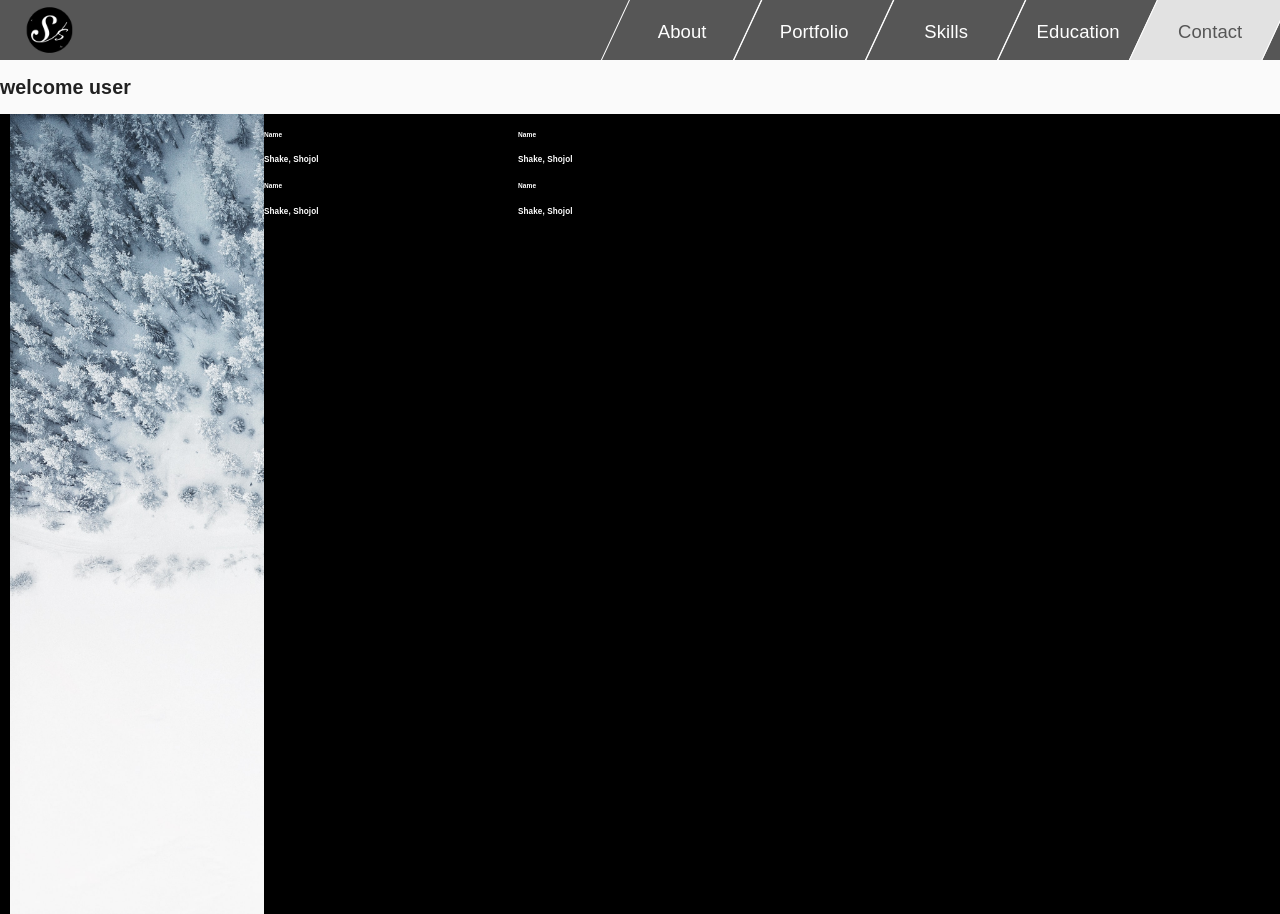
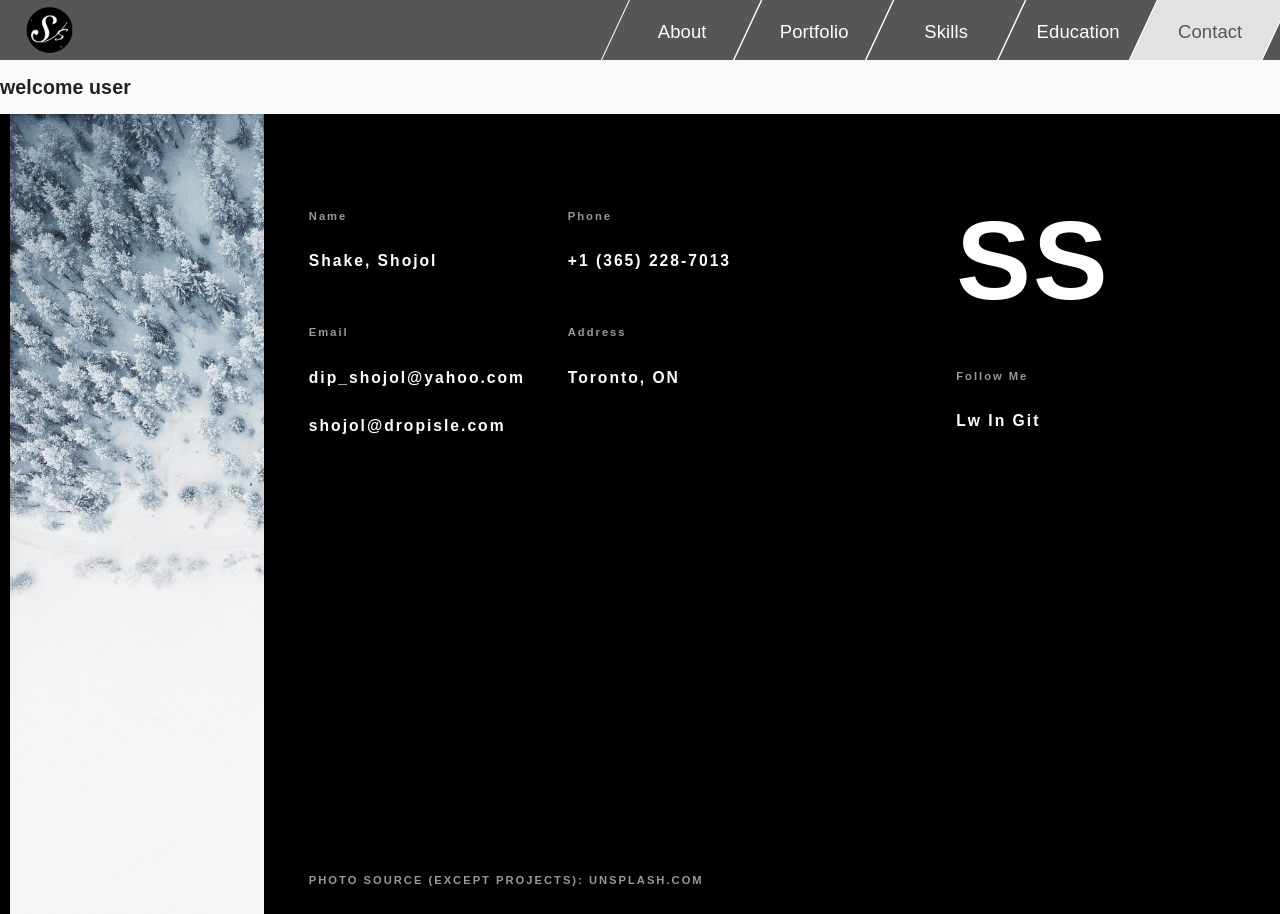
Before and after one commit to dipshojol/portfolio2020, a React (Create React App) app in the folder client/: page /contact in a window 1280 px wide. Built offline with nearby package versions, Linux system fonts and the light colour scheme; a web font is replaced by a local one.

Commit message:
footer for web

```diff
--- a/client/public/index.html
+++ b/client/public/index.html
@@ -29,6 +29,9 @@
         --header-footer-bg-color: #565656;
         --header-footer-font: 'Teko', sans-serif;
         --body-font: 'Federo', sans-serif;
+      }
+      a {
+        text-decoration: none;
       }
       * {
         font-family: var(--body-font);
--- a/client/src/components/Footer/Footer.js
+++ b/client/src/components/Footer/Footer.js
@@ -10,6 +10,7 @@ const useStyles = makeStyles(theme => ({
     color: '#fff',
     position: 'relative',
     borderLeft: '10px solid #000',
+    letterSpacing: 2,
     '& img': {
       position: 'absolute',
       left: '0',
@@ -23,10 +24,46 @@ const useStyles = makeStyles(theme => ({
     background: '#000',
     fontFamily: 'var(--header-footer-font)',
     display: 'grid',
-    gridTemplateColumns: '1fr 2fr 1fr',
+    gridTemplateColumns: '2fr 1fr',
     width: '80%',
     height: '100%',
-    justifySelf: 'end'
+    justifySelf: 'end',
+    paddingLeft: '4rem',
+    paddingTop: '6rem',
+    '& h6': {
+      fontSize: '1rem',
+      opacity: '.6'
+    },
+    '& h5': {
+      fontSize: '1.4rem'
+    },
+    '& a': {
+      color: '#fff'
+    }
+  },
+  infoWrap: {
+    width: '80%',
+    display: 'grid',
+    gridTemplateRows: '0.2fr auto 0.2fr'
+  },
+  infoOne: {
+    display: 'grid',
+    gridTemplateColumns: '1fr 1fr'
+  },
+  infoTwo: {
+    display: 'grid',
+    gridTemplateColumns: '1fr 1fr'
+  },
+  initial: {
+    fontSize: '5rem',
+    '& h1': {
+      margin: '0',
+      padding: '0'
+    }
+  },
+  photoCredits: {
+    display: 'grid',
+    alignContent: 'end'
   }
 }));
 
@@ -38,19 +75,45 @@ const Footer = () => {
       <footer className={classes.footer}>
         <img src={bgImg} alt="bgImg" />
         <div className={classes.footerWrap}>
-          <div>
-            <h6>Name</h6>
-            <h5>Shake, Shojol</h5>
-            <h6>Name</h6>
-            <h5>Shake, Shojol</h5>
+          <div className={classes.infoWrap}>
+            <div className={classes.infoOne}>
+              <div>
+                <h6>Name</h6>
+                <h5>Shake, Shojol</h5>
+              </div>
+              <div>
+                <h6>Phone</h6>
+                <h5>+1 (365) 228-7013</h5>
+              </div>
+            </div>
+            <div className={classes.infoTwo}>
+              <div>
+                <h6>Email</h6>
+                <h5>
+                  <a href="mailto: dip_shojol@yahoo.com">
+                    dip_shojol@yahoo.com
+                  </a>
+                </h5>
+                <h5>
+                  <a href="mailto: shojol@dropisle.com">shojol@dropisle.com</a>
+                </h5>
+              </div>
+              <div>
+                <h6>Address</h6>
+                <h5>Toronto, ON</h5>
+              </div>
+            </div>
+            <div className={classes.photoCredits}>
+              <h6>PHOTO SOURCE (EXCEPT PROJECTS): UNSPLASH.COM</h6>
+            </div>
           </div>
-          <div>
-            <h6>Name</h6>
-            <h5>Shake, Shojol</h5>
-            <h6>Name</h6>
-            <h5>Shake, Shojol</h5>
+          <div className={classes.initial}>
+            <h1>SS</h1>
+            <div className={classes.social}>
+              <h6>Follow Me</h6>
+              <h5>Lw In Git</h5>
+            </div>
           </div>
-          <div></div>
         </div>
       </footer>
     </>
--- a/client/src/pages/HomeStyle.js
+++ b/client/src/pages/HomeStyle.js
@@ -110,13 +110,13 @@ const useStyles = makeStyles(theme => ({
     color: '#565656'
   },
   aboutMe2: {
-    maxWidth: '60%',
-    fontSize: '2rem',
-    // fontFamily: "'Marcellus SC', serif",
+    maxWidth: '50%',
+    fontSize: '1.5rem',
     zIndex: '1',
-    // color: '#8b8b8b',
-    marginTop: '15rem',
+    marginTop: '10rem',
     marginBottom: '5%',
+    padding: '6rem',
+    zIndex: '1',
 
     '& h2': {
       display: 'inline'
@@ -125,19 +125,17 @@ const useStyles = makeStyles(theme => ({
   },
   bgImg2: {
     position: 'absolute',
-    left: '0',
+    right: '0',
     top: '0',
     display: 'grid',
     justifyItems: 'end',
     overflow: 'hidden',
-    // border: '1px solid',
     height: '100%',
+    zIndex: '-1',
 
     '& img': {
       maxHeight: '80%',
-      // maxWidth: '25vw',
-      // width: '10%',
-      alignSelf: 'center',
+      maxWidth: '100%',
       webkitFilter: 'grayscale(100%)' /* Safari 6.0 - 9.0 */,
       filter: 'grayscale(100%)',
       transition: 'all .4s ease'
--- a/client/src/pages/HomeWeb.js
+++ b/client/src/pages/HomeWeb.js
@@ -67,15 +67,11 @@ const HomePageWeb = () => {
       <div className={classes.aboutSection}>
         <div className={classes.aboutMe1}>
           <div>
-            I'm a <h1>Web Developer</h1>
-            <br /> and Designer living in
-            <span> Toronto</span>.
-            {/* <br />I love to develop unique and robust web application and my
-          interest in web technology increasing since the day I started working
-          using web technologies. <br /> */}
-            <br />I spend my daily life, Design and Developing new
-            websites/applications using the most advanced web technologies such
-            as, <br />
+            I'm a <h1>Frontend/MERN Developer</h1>
+            <br /> living in Toronto.
+            <br />I love to develop unique and robust web application and my
+            interest in web technology increasing since the day I started
+            working using web technologies. <br />
           </div>
         </div>
         <div className={classes.bgImg1}>
@@ -87,6 +83,9 @@ const HomePageWeb = () => {
           <img src={photography2} alt="traveling" />
         </div>
         <div className={classes.aboutMe2}>
+          <br />I spend my daily life, Design and Developing new
+          websites/applications using the most advanced web technologies such
+          as, <br />
           <h2>Frontend</h2> engineering – ( vanilla
           <span> JavaScript (ES6), ReactJS</span>, jQuery, CSS/Scss,
           <span> Material UI</span>, Bootstrap,
@@ -98,10 +97,10 @@ const HomePageWeb = () => {
           <span>NodeJS</span>, JIVE, and <span>MongoDB</span>, PostgreSQL,
           Firebase and more). <br />
           <br />
-          In the past few years, I have been working for some great companies
-          like <span>dropisle</span> inc., <span>OCT</span>
-          (oct.ca), <span>Apple</span> inc. and <span>TriaBeauty</span> inc.
-          which something pushes me more into
+          Currently i am working for <span>dropisle</span> inc. as an frontend
+          developer. In the past few years, I worked for some great companies
+          like <span>OCT</span> (oct.ca), <span>Apple</span> inc. and
+          <span>TriaBeauty</span> inc. which something pushes me more into
           <span> making something different</span>.
         </div>
       </div>
```
